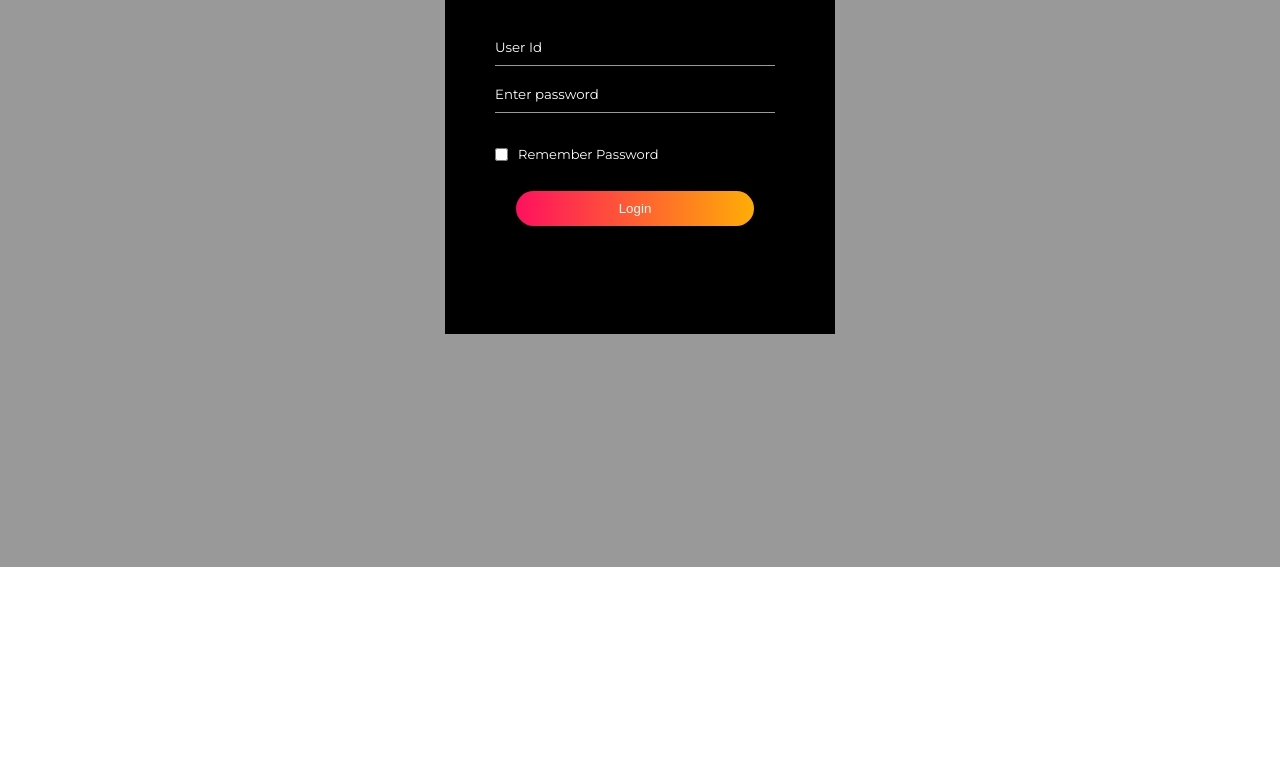
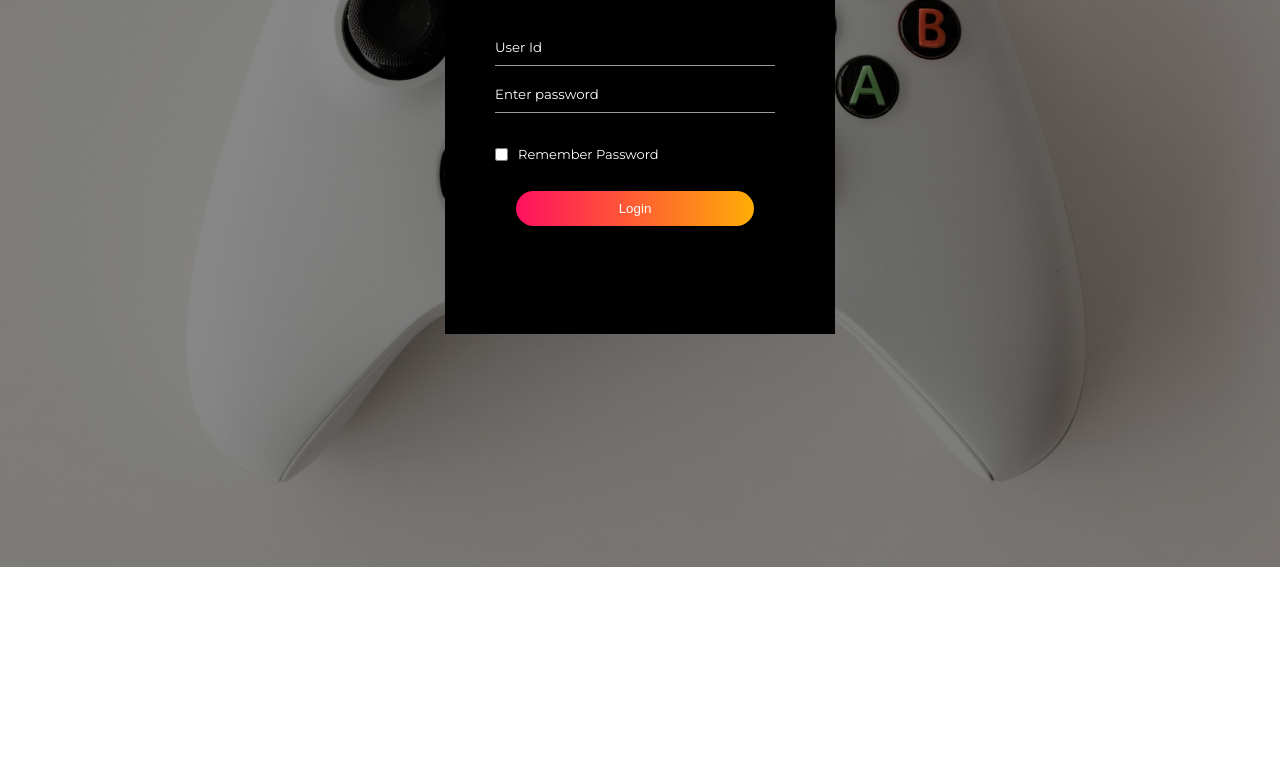
Before and after one commit to k3voh1/ene221-0102-2017, a plain HTML site: page login.html in a window 1280 px wide. Shown: the part 233-1000 px from the top of the page. Drawn offline with Linux system fonts and the light colour scheme; the site is published under a folder, as on GitHub Pages, so addresses that start at the root find nothing; a web font is replaced by a local one.

Commit message:
Update login.css

```diff
--- a/styles/login.css
+++ b/styles/login.css
@@ -6,7 +6,7 @@ body {
   height: 100%;
   width: 100%;
   background-image: linear-gradient(rgba(0, 0, 0, 0.4), rgba(0, 0, 0, 0.4)),
-    url(/images/image8.jpg);
+    url(image8.jpg);
   background-position: center;
   background-size: cover;
   position: absolute;
```
